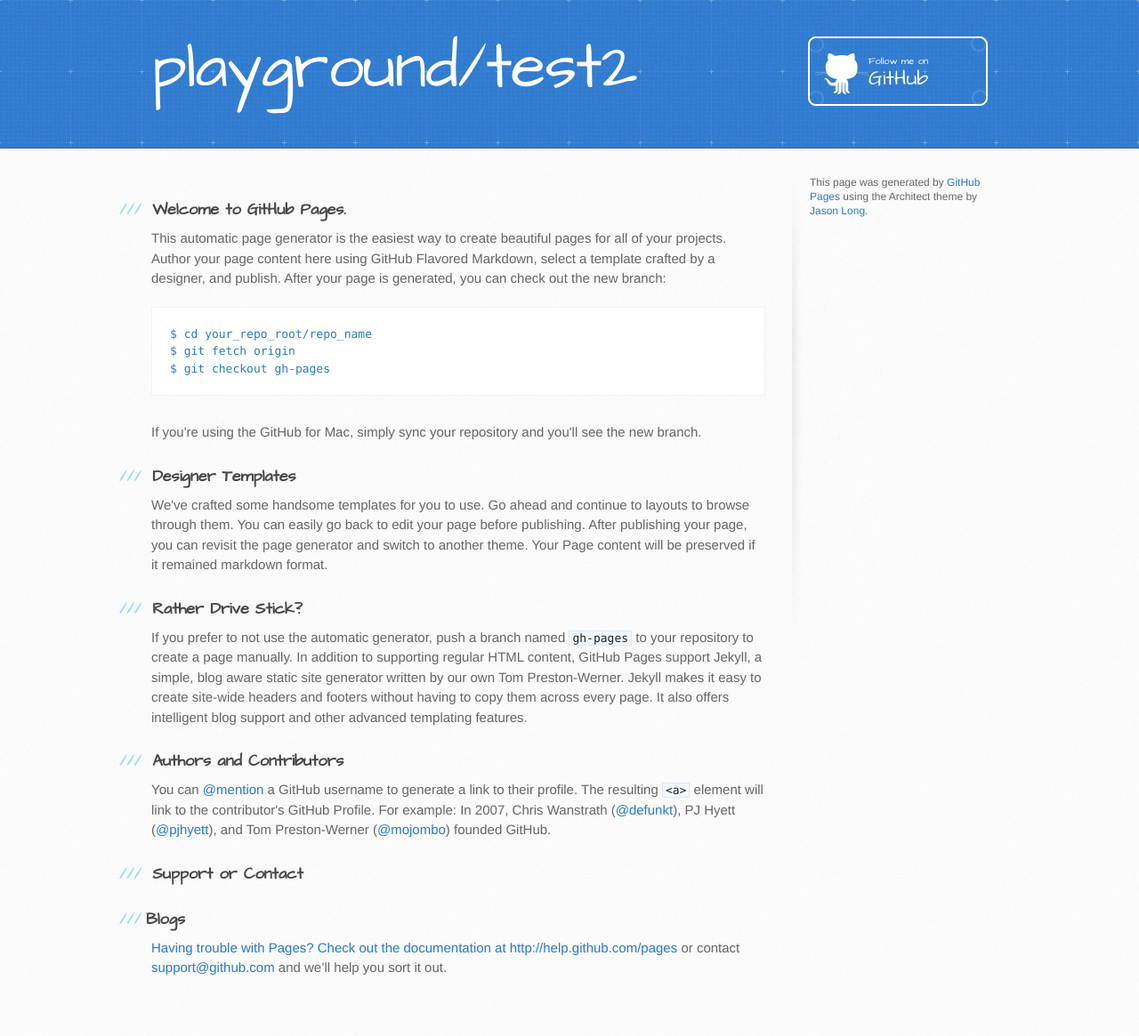
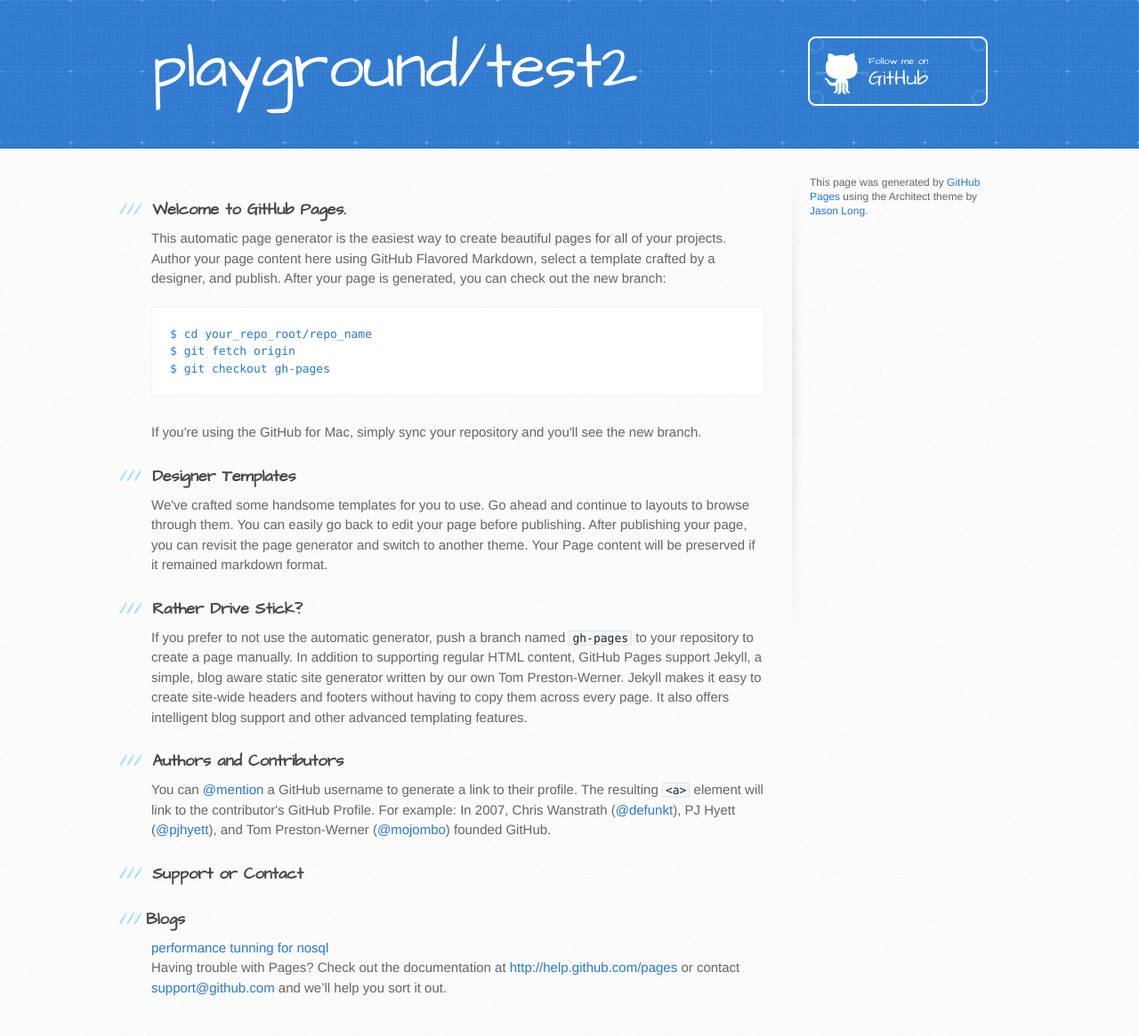
Before and after one commit to shiroh/shiroh.github.io, a Jekyll site: the page index.html, which Jekyll copies as it is, in a window 1280 px wide. Shown: the whole page at 89% size. Built offline with Jekyll 4.4.1, drawn with Linux system fonts in a browser that asks for light colours; before the commit the page ends 1142 px from its top, so only the background shows below that.

Commit message:
Update index.html

```diff
--- a/index.html
+++ b/index.html
@@ -59,7 +59,7 @@
 <a name="support-or-contact" class="anchor" href="#support-or-contact"><span class="octicon octicon-link"></span></a>Support or Contact</h3>
 
 <h3>Blogs</h3>
-<a name="performance tunning for nosql" href="https://github.com/shiroh/shiroh.github.io/blob/master/_posts/2014-08-03-performance-turnning-for-nosql.md">
+<a name="performance tunning for nosql" href="https://github.com/shiroh/shiroh.github.io/blob/master/_posts/2014-08-03-performance-turnning-for-nosql.md">performance tunning for nosql</a>
 
 <p>Having trouble with Pages? Check out the documentation at <a href="http://help.github.com/pages">http://help.github.com/pages</a> or contact <a href="mailto:support@github.com">support@github.com</a> and we’ll help you sort it out.</p>
         </section>
```
